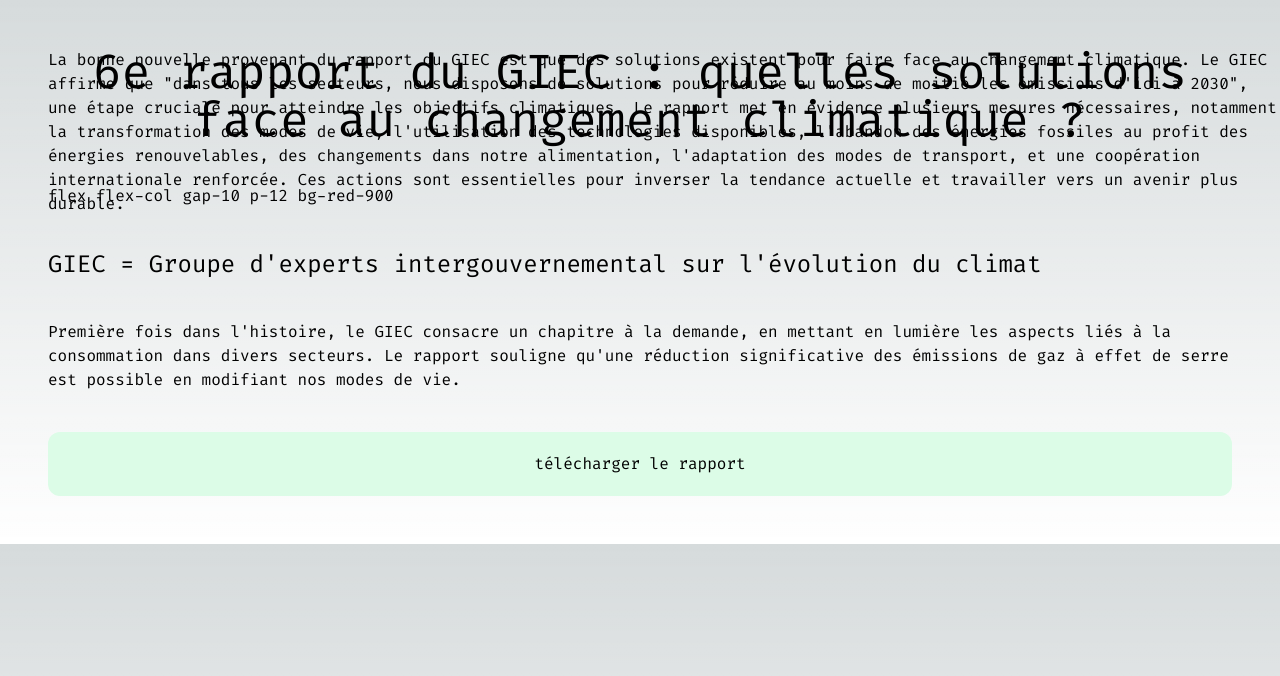
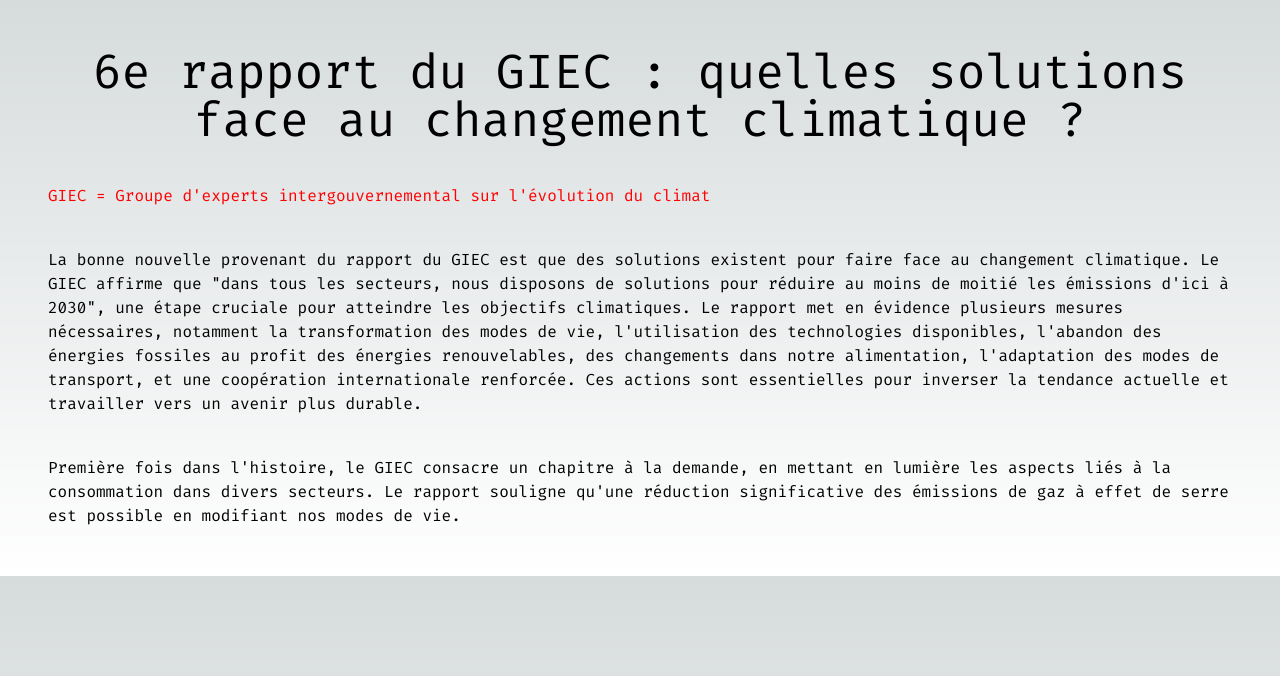
Before and after one commit to ivelter/ndi2023, a Next.js app: page /externe in a window 1280 px wide. Shown: the top 676 px of the page. Built offline with nearby package versions, Linux system fonts and the light colour scheme.

Commit message:
test rando scss

```diff
--- /dev/null
+++ b/src/app/externe/externe.module.scss
@@ -0,0 +1,6 @@
+@use 'sass:math';
+
+.test {
+    font-size: math.random(1);
+    color: red;
+}
--- a/src/app/externe/page.js
+++ b/src/app/externe/page.js
@@ -1,40 +1,18 @@
+import base from "./externe.module.scss"
+
 export default function Externe() {
-
-    function randomPerso(min, max) {
-        return Math.floor(Math.random() * (max - min + 1)) + min;
-    }
-
-    function randomColor() {
-        const colors = [
-            "rose",
-            "bleu",
-            "sky",
-            "red",
-            "yellow",
-            "orange",
-        ]
-        const gama = [
-            50, 100, 200, 300, 400, 500, 600, 700, 800, 900, 950
-        ]
-        return colors[randomPerso(0, colors.length-1)]+"-"+gama[randomPerso(0, gama.length-1)]
-    }
-
-    const texte = `flex flex-col gap-10 p-12 bg-${randomColor()}`
-
     return (
-        <div className={`flex flex-col gap-10 p-12 bg-${randomColor()}`}>
+        <div className={'flex flex-col gap-10 p-12 bg-${randomColor()}'}>
             <h1 className={"text-center text-5xl"}>
                 6e rapport du GIEC :
                 quelles solutions face au changement climatique ?
             </h1>
 
-            <h1>{texte}</h1>
-
-            <h2 className={`text-2xl text-${randomColor()}`}>
+            <h2 className={base.test}>
                 GIEC = Groupe d'experts intergouvernemental sur l'évolution du climat
             </h2>
 
-            <p className={"absolute top-"}>
+            <p className={""}>
                 La bonne nouvelle provenant du rapport du GIEC est que des solutions existent pour faire face au
                 changement climatique. Le GIEC affirme que "dans tous les secteurs, nous disposons de solutions pour
                 réduire au moins de moitié les émissions d'ici à 2030", une étape cruciale pour atteindre les objectifs
@@ -49,7 +27,6 @@ export default function Externe() {
                 aspects liés à la consommation dans divers secteurs. Le rapport souligne qu'une réduction significative
                 des émissions de gaz à effet de serre est possible en modifiant nos modes de vie.</p>
 
-            <button id="boutonDownload" className={"p-5 bg-green-100 rounded-xl text-black hover:bg-green-200"}>télécharger le rapport</button>
         </div>
     );
 }
```
